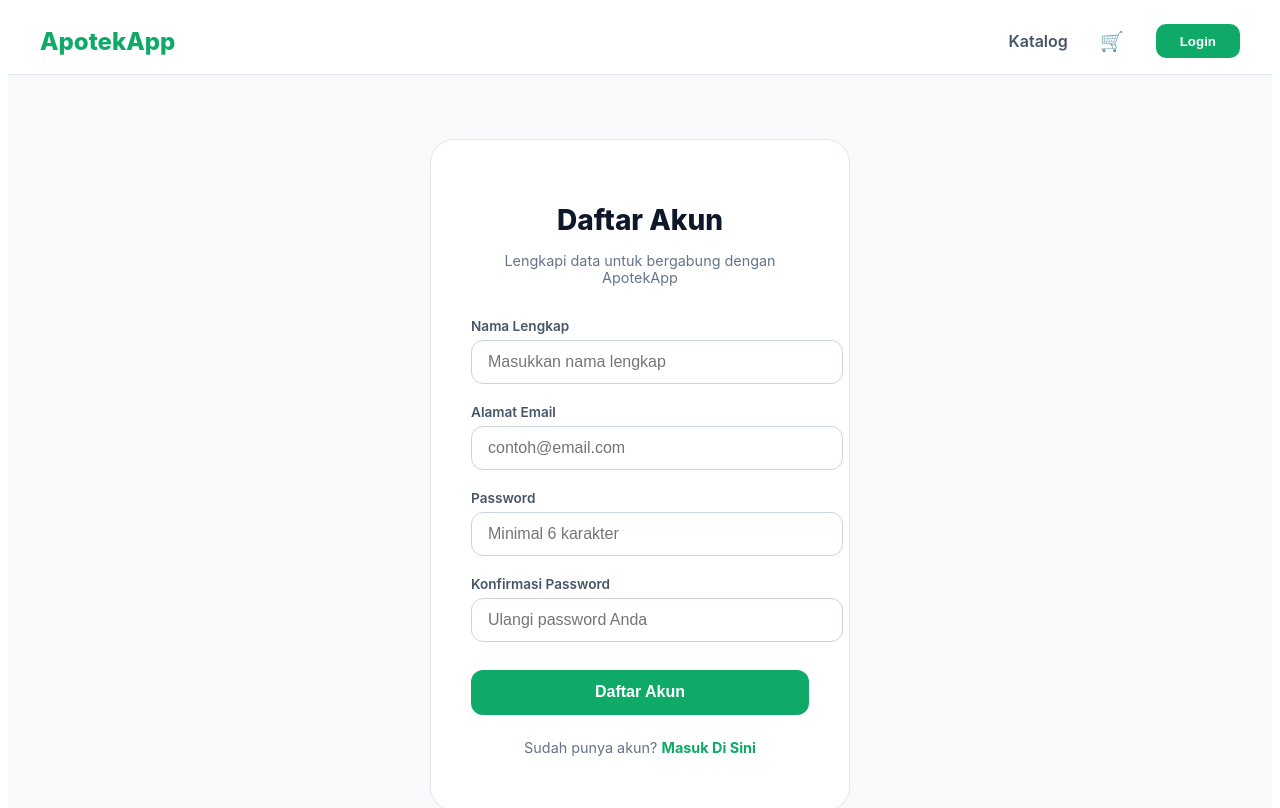
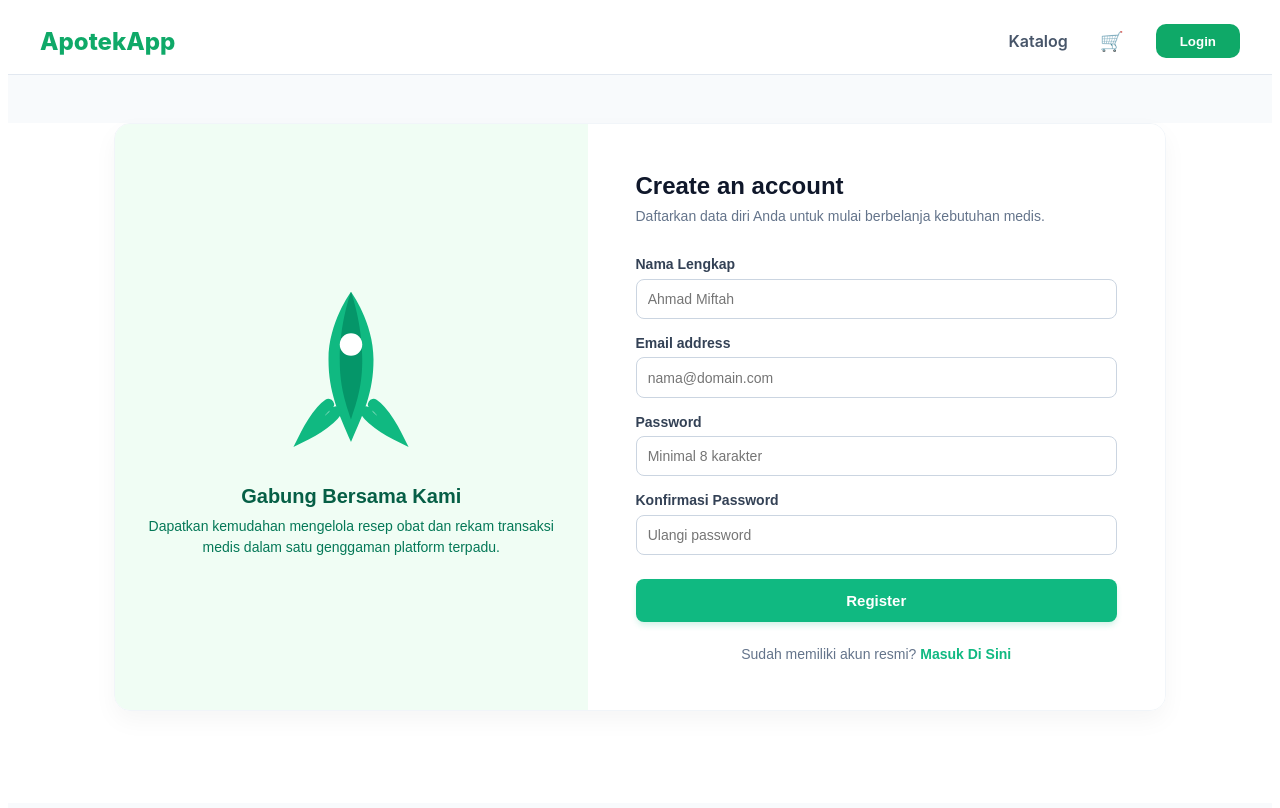
Before and after one commit to Mip-co/Project-Fullstack-CoreDev-Solution, a React app in the folder frontend/: page /register in a window 1280 px wide. Shown: the top 808 px of the page. Built offline with nearby package versions, Linux system fonts and the light colour scheme; the HTML template or start-up script is replaced by a standard one.

Commit message:
feat: integrate login register api

```diff
--- a/frontend/package.json
+++ b/frontend/package.json
@@ -12,7 +12,8 @@
   "dependencies": {
     "axios": "^1.17.0",
     "react": "^19.2.4",
-    "react-dom": "^19.2.4"
+    "react-dom": "^19.2.4",
+    "react-router-dom": "^7.18.0"
   },
   "devDependencies": {
     "@eslint/js": "^9.39.4",
--- a/frontend/src/pages/Login.jsx
+++ b/frontend/src/pages/Login.jsx
@@ -1,76 +1,140 @@
-import { useState } from "react";
+import React, { useState } from "react";
+import { useNavigate, Link } from "react-router-dom";
+import { loginUser } from "../utils/api/authApi"; //
 
-function Login({ onLoginSuccess, onViewChange }) {
-  const [formData, setFormData] = useState({
-    email: "",
-    password: ""
-  });
+function Login({ onLoginSuccess }) {
+  const navigate = useNavigate();
 
-  const handleInputChange = (e) => {
-    const { name, value } = e.target;
-    setFormData({ ...formData, [name]: value });
+  // STATE MANAGEMENT
+  const [email, setEmail] = useState("");
+  const [password, setPassword] = useState("");
+  const [errors, setErrors] = useState({});
+  const [apiError, setApiError] = useState("");
+  const [loading, setLoading] = useState(false);
+
+  const validateForm = () => {
+    let tempErrors = {};
+    if (!email.trim()) tempErrors.email = "Email address wajib diisi!";
+    if (!password) tempErrors.password = "Password wajib diisi!";
+    setErrors(tempErrors);
+    return Object.keys(tempErrors).length === 0;
   };
 
-  const handleSubmit = (e) => {
-    e.preventDefault(); // Mencegah reload halaman [cite: 1339]
+  const handleSubmit = async (e) => {
+    e.preventDefault();
+    setApiError("");
+    if (!validateForm()) return;
 
-    // Simulasi validasi dummy
-    if (formData.email === "mimi@klinik.com" && formData.password === "password123") {
-      alert("🎉 Login Dummy Berhasil! Selamat datang Kembali, Mimi.");
-      onLoginSuccess({ name: "Ahmad Miftahuddin (Mimi)", role: "CPO" });
-      onViewChange("katalog"); // Otomatis balik ke katalog setelah sukses login
-    } else {
-      alert("❌ Email atau Password salah!\n\nPetunjuk Dummy:\nEmail: mimi@klinik.com\nPassword: password123");
+    setLoading(true);
+    try {
+      const data = await loginUser(email, password);
+      if (data && data.token) {
+        // 1. Amankan JWT token ke localStorage kelompok
+        localStorage.setItem("token", data.token);
+
+        // 2. Kirim data user login ke state utama App.jsx
+        if (onLoginSuccess) {
+          onLoginSuccess(data.user || { email });
+        }
+
+        // 3. 🔑 FIX STRATEGI 2: Melempar navigasi ke akar '/' sekaligus memicu refresh state token di App.jsx
+        navigate("/");
+        window.location.reload();
+      }
+    } catch (error) {
+      const msg = error.response?.data?.message || "Login gagal, silakan periksa kembali akun Anda.";
+      setApiError(msg); //
+    } finally {
+      setLoading(false);
     }
   };
 
   return (
-    <div style={{ maxWidth: "420px", margin: "5rem auto", padding: "0 1.5rem" }}>
-      <div style={{ backgroundColor: "#ffffff", border: "1px solid #e2e8f0", padding: "2.5rem", borderRadius: "24px", boxShadow: "0 10px 15px -3px rgba(0,0,0,0.02)" }}>
-        <h2 style={{ fontSize: "1.75rem", fontWeight: "800", color: "#0f172a", marginBottom: "0.5rem", textAlign: "center" }}>Selamat Datang</h2>
-        <p style={{ color: "#64748b", fontSize: "0.9rem", textAlign: "center", marginBottom: "2rem" }}>Silakan masuk ke akun ApotekApp Anda</p>
+    <div style={{ display: "block", minHeight: "85vh", backgroundColor: "#ffffff", fontFamily: "sans-serif" }}>
+      {/* Container Utama Split Screen */}
+      <div style={{ display: "table", width: "100%", maxWidth: "1050px", margin: "3rem auto", boxShadow: "0 10px 25px rgba(0,0,0,0.04)", borderRadius: "16px", overflow: "hidden", border: "1px solid #f1f5f9" }}>
+        <div style={{ display: "table-row" }}>
 
-        <form onSubmit={handleSubmit} style={{ display: "flex", flexDirection: "column", gap: "1.25rem" }}>
-          <div>
-            <label style={{ display: "block", fontSize: "0.85rem", fontWeight: "600", color: "#475569", marginBottom: "6px" }}>Alamat Email</label>
+          {/* SISI KIRI: ILUSTRASI ROKET APOTEKNOW */}
+          <div style={{ display: "table-cell", width: "45%", backgroundColor: "#f0fdf4", verticalAlign: "middle", textAlign: "center", padding: "3rem 2rem" }}>
+            {/* SVG Roket Modern Minimalis */}
+            <svg width="180" height="180" viewBox="0 0 24 24" fill="none" xmlns="http://www.w3.org/2000/svg" style={{ marginBottom: "1.5rem" }}>
+              <path d="M12 2C12 2 15 6 15 11C15 15.42 13.66 18.16 12 22C10.34 18.16 9 15.42 9 11C9 6 12 2 12 2Z" fill="#10b981" />
+              <path d="M12 2C12 2 13.5 6 13.5 11C13.5 14.5 12.83 16.5 12 19C11.17 16.5 10.5 14.5 10.5 11C10.5 6 12 2 12 2Z" fill="#059669" />
+              <circle cx="12" cy="9" r="1.5" fill="#ffffff" />
+              <path d="M9 17C7.5 18 6 21 6 21C6 21 9 19.5 10 18" stroke="#10b981" strokeWidth="1.5" strokeLinecap="round" />
+              <path d="M15 17C16.5 18 18 21 18 21C18 21 15 19.5 14 18" stroke="#10b981" strokeWidth="1.5" strokeLinecap="round" />
+            </svg>
+            <h3 style={{ color: "#065f46", margin: "0 0 0.5rem 0", fontSize: "20px", fontWeight: "700" }}>Beli Obat Tanpa Antri</h3>
+            <p style={{ color: "#047857", margin: 0, fontSize: "14px", lineHeight: "1.5" }}>Akses cepat ke berbagai macam obat-obatan terpercaya langsung ke rumah Anda.</p>
+          </div>
+
+          {/* SISI KANAN: FORM ISIAN UTAMA */}
+          <div style={{ display: "table-cell", width: "55%", backgroundColor: "#ffffff", padding: "3.5rem 3rem", verticalAlign: "middle" }}>
+            <h2 style={{ margin: "0 0 0.5rem 0", color: "#0f172a", fontSize: "24px", fontWeight: "700" }}>Sign in to your account</h2>
+            <p style={{ color: "#64748b", margin: "0 0 2rem 0", fontSize: "14px" }}>Silakan masuk menggunakan akun terdaftar kelompok Anda.</p>
+
+            {/* CONDITIONAL RENDERING: Error dari Backend Server */}
+            {apiError && (
+              <div style={{ padding: "0.75rem 1rem", backgroundColor: "#fef2f2", color: "#b91c1c", borderRadius: "8px", marginBottom: "1.5rem", fontSize: "14px", border: "1px solid #fee2e2" }}>
+                ⚠️ {apiError}
+              </div>
+            )}
+
+            <form onSubmit={handleSubmit}>
+              <div style={{ marginBottom: "1.25rem" }}>
+                <label style={{ display: "block", marginBottom: "0.5rem", fontWeight: "600", color: "#334155", fontSize: "14px" }}>Email address</label>
                 <input
                   type="email"
-              name="email"
-              value={formData.email}
-              onChange={handleInputChange}
-              placeholder="mimi@klinik.com"
-              style={{ width: "100%", padding: "12px 16px", borderRadius: "12px", border: "1px solid #cbd5e1", fontSize: "1rem", outline: "none" }}
-              required
+                  value={email}
+                  onChange={(e) => setEmail(e.target.value)}
+                  style={{ width: "100%", padding: "0.75rem", borderRadius: "8px", border: errors.email ? "1px solid #ef4444" : "1px solid #cbd5e1", boxSizing: "border-box", fontSize: "15px", outline: "none" }}
+                  placeholder="info@klinik.com"
                 />
+                {errors.email && <p style={{ color: "#ef4444", fontSize: "12px", marginTop: "0.4rem", margin: 0 }}>{errors.email}</p>}
               </div>
 
-          <div>
-            <label style={{ display: "block", fontSize: "0.85rem", fontWeight: "600", color: "#475569", marginBottom: "6px" }}>Password</label>
+              <div style={{ marginBottom: "1.5rem" }}>
+                <div style={{ display: "table", width: "100%", marginBottom: "0.5rem" }}>
+                  <label style={{ display: "table-cell", fontWeight: "600", color: "#334155", fontSize: "14px" }}>Password</label>
+                  <span style={{ display: "table-cell", textAlign: "right", color: "#10b981", fontSize: "13px", fontWeight: "600", cursor: "pointer" }}>Forgot password?</span>
+                </div>
                 <input
                   type="password"
-              name="password"
-              value={formData.password}
-              onChange={handleInputChange}
+                  value={password}
+                  onChange={(e) => setPassword(e.target.value)}
+                  style={{ width: "100%", padding: "0.75rem", borderRadius: "8px", border: errors.password ? "1px solid #ef4444" : "1px solid #cbd5e1", boxSizing: "border-box", fontSize: "15px", outline: "none" }}
                   placeholder="••••••••"
-              style={{ width: "100%", padding: "12px 16px", borderRadius: "12px", border: "1px solid #cbd5e1", fontSize: "1rem", outline: "none" }}
-              required
                 />
+                {errors.password && <p style={{ color: "#ef4444", fontSize: "12px", marginTop: "0.4rem", margin: 0 }}>{errors.password}</p>}
+              </div>
+
+              {/* Checkbox Remember Me */}
+              <div style={{ marginBottom: "1.5rem" }}>
+                <label style={{ display: "inline-flex", alignItems: "center", cursor: "pointer", fontSize: "14px", color: "#475569" }}>
+                  <input type="checkbox" style={{ marginRight: "0.5rem", width: "16px", height: "16px", accentColor: "#10b981" }} />
+                  Remember me
+                </label>
               </div>
 
               <button
                 type="submit"
-            style={{ width: "100%", backgroundColor: "#0fa968", color: "#ffffff", border: "none", padding: "0.85rem", borderRadius: "12px", fontSize: "1rem", fontWeight: "700", cursor: "pointer", marginTop: "0.5rem", transition: "background 0.2s" }}
+                disabled={loading}
+                style={{ width: "100%", padding: "0.8rem", backgroundColor: loading ? "#94a3b8" : "#10b981", color: "#fff", border: "none", borderRadius: "8px", fontWeight: "600", cursor: loading ? "not-allowed" : "pointer", fontSize: "15px", transition: "0.2s", boxShadow: "0 4px 6px -1px rgba(16, 185, 129, 0.2)" }}
               >
-            Masuk Akun
+                {loading ? "Signing in..." : "Sign in"}
               </button>
             </form>
 
-        <p style={{ fontSize: "0.9rem", color: "#64748b", textAlign: "center", marginTop: "1.5rem" }}>
-          Belum punya akun?{" "}
-          <span onClick={() => onViewChange("register")} style={{ color: "#0fa968", fontWeight: "700", cursor: "pointer" }}>
-            Daftar Sekarang
-          </span>
-        </p>
+            <div style={{ textAlign: "center", marginTop: "2rem", fontSize: "14px", color: "#64748b" }}>
+              Belum punya akun resmi?{" "}
+              <Link to="/register" style={{ color: "#10b981", fontWeight: "600", textDecoration: "none" }}>
+                Daftar Akun Baru
+              </Link>
+            </div>
+          </div>
+
+        </div>
       </div>
     </div>
   );
--- a/frontend/src/pages/Register.jsx
+++ b/frontend/src/pages/Register.jsx
@@ -1,103 +1,151 @@
-import { useState } from "react";
+import React, { useState } from "react";
+import { useNavigate, Link } from "react-router-dom";
+import { registerUser } from "../utils/api/authApi"; //
 
-function Register({ onViewChange }) {
-  const [formData, setFormData] = useState({
-    name: "",
-    email: "",
-    password: "",
-    confirmPassword: ""
-  });
+function Register() {
+  const navigate = useNavigate();
 
-  const handleInputChange = (e) => {
-    const { name, value } = e.target;
-    setFormData({ ...formData, [name]: value });
+  // STATE MANAGEMENT
+  const [name, setName] = useState("");
+  const [email, setEmail] = useState("");
+  const [password, setPassword] = useState("");
+  const [confirmPassword, setConfirmPassword] = useState("");
+
+  const [errors, setErrors] = useState({});
+  const [apiError, setApiError] = useState("");
+  const [successMsg, setSuccessMsg] = useState("");
+  const [loading, setLoading] = useState(false);
+
+  const validateForm = () => {
+    let tempErrors = {};
+    if (!name.trim()) tempErrors.name = "Nama lengkap wajib diisi!";
+    if (!email.trim()) tempErrors.email = "Email address wajib diisi!";
+    if (!password) tempErrors.password = "Password baru wajib diisi!";
+    if (!confirmPassword) {
+      tempErrors.confirmPassword = "Konfirmasi password wajib diisi!";
+    } else if (password !== confirmPassword) {
+      tempErrors.confirmPassword = "Konfirmasi password tidak cocok!"; //
+    }
+    setErrors(tempErrors);
+    return Object.keys(tempErrors).length === 0;
   };
 
-  const handleSubmit = (e) => {
-    e.preventDefault(); // Mencegah reload halaman [cite: 1339]
+  const handleSubmit = async (e) => {
+    e.preventDefault();
+    setApiError("");
+    setSuccessMsg("");
+    if (!validateForm()) return;
 
-    if (formData.password !== formData.confirmPassword) {
-      alert("❌ Konfirmasi password tidak cocok!");
-      return;
+    setLoading(true);
+    try {
+      await registerUser({ name, email, password, password_confirmation: confirmPassword });
+      setSuccessMsg("🎉 Pendaftaran berhasil! Mengalihkan ke halaman login...");
+      setTimeout(() => {
+        navigate("/login"); //
+      }, 2000);
+    } catch (error) {
+      const msg = error.response?.data?.message || "Registrasi gagal, silakan periksa kelengkapan data.";
+      setApiError(msg); //
+    } finally {
+      setLoading(false);
     }
-
-    alert(`🎉 Akun dummy untuk "${formData.name}" berhasil dibuat!\nSilakan login menggunakan email tersebut.`);
-    onViewChange("login"); // Arahkan ke halaman login setelah daftar
   };
 
   return (
-    <div style={{ maxWidth: "420px", margin: "4rem auto", padding: "0 1.5rem" }}>
-      <div style={{ backgroundColor: "#ffffff", border: "1px solid #e2e8f0", padding: "2.5rem", borderRadius: "24px", boxShadow: "0 10px 15px -3px rgba(0,0,0,0.02)" }}>
-        <h2 style={{ fontSize: "1.75rem", fontWeight: "800", color: "#0f172a", marginBottom: "0.5rem", textAlign: "center" }}>Daftar Akun</h2>
-        <p style={{ color: "#64748b", fontSize: "0.9rem", textAlign: "center", marginBottom: "2rem" }}>Lengkapi data untuk bergabung dengan ApotekApp</p>
+    <div style={{ display: "block", minHeight: "85vh", backgroundColor: "#ffffff", fontFamily: "sans-serif" }}>
+      {/* Container Utama Split Screen */}
+      <div style={{ display: "table", width: "100%", maxWidth: "1050px", margin: "3rem auto", boxShadow: "0 10px 25px rgba(0,0,0,0.04)", borderRadius: "16px", overflow: "hidden", border: "1px solid #f1f5f9" }}>
+        <div style={{ display: "table-row" }}>
 
-        <form onSubmit={handleSubmit} style={{ display: "flex", flexDirection: "column", gap: "1.25rem" }}>
-          <div>
-            <label style={{ display: "block", fontSize: "0.85rem", fontWeight: "600", color: "#475569", marginBottom: "6px" }}>Nama Lengkap</label>
+          {/* SISI KIRI: ILUSTRASI ROKET APOTEKNOW */}
+          <div style={{ display: "table-cell", width: "45%", backgroundColor: "#f0fdf4", verticalAlign: "middle", textAlign: "center", padding: "3rem 2rem" }}>
+            <svg width="180" height="180" viewBox="0 0 24 24" fill="none" xmlns="http://www.w3.org/2000/svg" style={{ marginBottom: "1.5rem" }}>
+              <path d="M12 2C12 2 15 6 15 11C15 15.42 13.66 18.16 12 22C10.34 18.16 9 15.42 9 11C9 6 12 2 12 2Z" fill="#10b981" />
+              <path d="M12 2C12 2 13.5 6 13.5 11C13.5 14.5 12.83 16.5 12 19C11.17 16.5 10.5 14.5 10.5 11C10.5 6 12 2 12 2Z" fill="#059669" />
+              <circle cx="12" cy="9" r="1.5" fill="#ffffff" />
+              <path d="M9 17C7.5 18 6 21 6 21C6 21 9 19.5 10 18" stroke="#10b981" strokeWidth="1.5" strokeLinecap="round" />
+              <path d="M15 17C16.5 18 18 21 18 21C18 21 15 19.5 14 18" stroke="#10b981" strokeWidth="1.5" strokeLinecap="round" />
+            </svg>
+            <h3 style={{ color: "#065f46", margin: "0 0 0.5rem 0", fontSize: "20px", fontWeight: "700" }}>Gabung Bersama Kami</h3>
+            <p style={{ color: "#047857", margin: 0, fontSize: "14px", lineHeight: "1.5" }}>Dapatkan kemudahan mengelola resep obat dan rekam transaksi medis dalam satu genggaman platform terpadu.</p>
+          </div>
+
+          {/* SISI KANAN: FORM ISIAN UTAMA */}
+          <div style={{ display: "table-cell", width: "55%", backgroundColor: "#ffffff", padding: "3rem 3rem", verticalAlign: "middle" }}>
+            <h2 style={{ margin: "0 0 0.5rem 0", color: "#0f172a", fontSize: "24px", fontWeight: "700" }}>Create an account</h2>
+            <p style={{ color: "#64748b", margin: "0 0 2rem 0", fontSize: "14px" }}>Daftarkan data diri Anda untuk mulai berbelanja kebutuhan medis.</p>
+
+            {/* CONDITIONAL RENDERING: Alert Status Server */}
+            {apiError && <div style={{ padding: "0.75rem 1rem", backgroundColor: "#fef2f2", color: "#b91c1c", borderRadius: "8px", marginBottom: "1.5rem", fontSize: "14px", border: "1px solid #fee2e2" }}>⚠️ {apiError}</div>}
+            {successMsg && <div style={{ padding: "0.75rem 1rem", backgroundColor: "#ecfdf5", color: "#047857", borderRadius: "8px", marginBottom: "1.5rem", fontSize: "14px", fontWeight: "500", border: "1px solid #d1fae5" }}>{successMsg}</div>}
+
+            <form onSubmit={handleSubmit}>
+              <div style={{ marginBottom: "1rem" }}>
+                <label style={{ display: "block", marginBottom: "0.4rem", fontWeight: "600", color: "#334155", fontSize: "14px" }}>Nama Lengkap</label>
                 <input
                   type="text"
-              name="name"
-              value={formData.name}
-              onChange={handleInputChange}
-              placeholder="Masukkan nama lengkap"
-              style={{ width: "100%", padding: "12px 16px", borderRadius: "12px", border: "1px solid #cbd5e1", fontSize: "1rem", outline: "none" }}
-              required
+                  value={name}
+                  onChange={(e) => setName(e.target.value)}
+                  style={{ width: "100%", padding: "0.7rem", borderRadius: "8px", border: errors.name ? "1px solid #ef4444" : "1px solid #cbd5e1", boxSizing: "border-box", fontSize: "14px", outline: "none" }}
+                  placeholder="Ahmad Miftah"
                 />
+                {errors.name && <p style={{ color: "#ef4444", fontSize: "12px", marginTop: "0.3rem", margin: 0 }}>{errors.name}</p>}
               </div>
 
-          <div>
-            <label style={{ display: "block", fontSize: "0.85rem", fontWeight: "600", color: "#475569", marginBottom: "6px" }}>Alamat Email</label>
+              <div style={{ marginBottom: "1rem" }}>
+                <label style={{ display: "block", marginBottom: "0.4rem", fontWeight: "600", color: "#334155", fontSize: "14px" }}>Email address</label>
                 <input
                   type="email"
-              name="email"
-              value={formData.email}
-              onChange={handleInputChange}
-              placeholder="contoh@email.com"
-              style={{ width: "100%", padding: "12px 16px", borderRadius: "12px", border: "1px solid #cbd5e1", fontSize: "1rem", outline: "none" }}
-              required
+                  value={email}
+                  onChange={(e) => setEmail(e.target.value)}
+                  style={{ width: "100%", padding: "0.7rem", borderRadius: "8px", border: errors.email ? "1px solid #ef4444" : "1px solid #cbd5e1", boxSizing: "border-box", fontSize: "14px", outline: "none" }}
+                  placeholder="nama@domain.com"
                 />
+                {errors.email && <p style={{ color: "#ef4444", fontSize: "12px", marginTop: "0.3rem", margin: 0 }}>{errors.email}</p>}
               </div>
 
-          <div>
-            <label style={{ display: "block", fontSize: "0.85rem", fontWeight: "600", color: "#475569", marginBottom: "6px" }}>Password</label>
+              <div style={{ marginBottom: "1rem" }}>
+                <label style={{ display: "block", marginBottom: "0.4rem", fontWeight: "600", color: "#334155", fontSize: "14px" }}>Password</label>
                 <input
                   type="password"
-              name="password"
-              value={formData.password}
-              onChange={handleInputChange}
-              placeholder="Minimal 6 karakter"
-              style={{ width: "100%", padding: "12px 16px", borderRadius: "12px", border: "1px solid #cbd5e1", fontSize: "1rem", outline: "none" }}
-              required
+                  value={password}
+                  onChange={(e) => setPassword(e.target.value)}
+                  style={{ width: "100%", padding: "0.7rem", borderRadius: "8px", border: errors.password ? "1px solid #ef4444" : "1px solid #cbd5e1", boxSizing: "border-box", fontSize: "14px", outline: "none" }}
+                  placeholder="Minimal 8 karakter"
                 />
+                {errors.password && <p style={{ color: "#ef4444", fontSize: "12px", marginTop: "0.3rem", margin: 0 }}>{errors.password}</p>}
               </div>
 
-          <div>
-            <label style={{ display: "block", fontSize: "0.85rem", fontWeight: "600", color: "#475569", marginBottom: "6px" }}>Konfirmasi Password</label>
+              <div style={{ marginBottom: "1.5rem" }}>
+                <label style={{ display: "block", marginBottom: "0.4rem", fontWeight: "600", color: "#334155", fontSize: "14px" }}>Konfirmasi Password</label>
                 <input
                   type="password"
-              name="confirmPassword"
-              value={formData.confirmPassword}
-              onChange={handleInputChange}
-              placeholder="Ulangi password Anda"
-              style={{ width: "100%", padding: "12px 16px", borderRadius: "12px", border: "1px solid #cbd5e1", fontSize: "1rem", outline: "none" }}
-              required
+                  value={confirmPassword}
+                  onChange={(e) => setConfirmPassword(e.target.value)}
+                  style={{ width: "100%", padding: "0.7rem", borderRadius: "8px", border: errors.confirmPassword ? "1px solid #ef4444" : "1px solid #cbd5e1", boxSizing: "border-box", fontSize: "14px", outline: "none" }}
+                  placeholder="Ulangi password"
                 />
+                {errors.confirmPassword && <p style={{ color: "#ef4444", fontSize: "12px", marginTop: "0.3rem", margin: 0 }}>{errors.confirmPassword}</p>}
               </div>
 
               <button
                 type="submit"
-            style={{ width: "100%", backgroundColor: "#0fa968", color: "#ffffff", border: "none", padding: "0.85rem", borderRadius: "12px", fontSize: "1rem", fontWeight: "700", cursor: "pointer", marginTop: "0.5rem" }}
+                disabled={loading}
+                style={{ width: "100%", padding: "0.8rem", backgroundColor: loading ? "#94a3b8" : "#10b981", color: "#fff", border: "none", borderRadius: "8px", fontWeight: "600", cursor: loading ? "not-allowed" : "pointer", fontSize: "15px", transition: "0.2s", boxShadow: "0 4px 6px -1px rgba(16, 185, 129, 0.2)" }}
               >
-            Daftar Akun
+                {loading ? "Registering Account..." : "Register"}
               </button>
             </form>
 
-        <p style={{ fontSize: "0.9rem", color: "#64748b", textAlign: "center", marginTop: "1.5rem" }}>
-          Sudah punya akun?{" "}
-          <span onClick={() => onViewChange("login")} style={{ color: "#0fa968", fontWeight: "700", cursor: "pointer" }}>
+            <div style={{ textAlign: "center", marginTop: "1.5rem", fontSize: "14px", color: "#64748b" }}>
+              Sudah memiliki akun resmi?{" "}
+              <Link to="/login" style={{ color: "#10b981", fontWeight: "600", textDecoration: "none" }}>
                 Masuk Di Sini
-          </span>
-        </p>
+              </Link>
+            </div>
+          </div>
+
+        </div>
       </div>
     </div>
   );
--- /dev/null
+++ b/frontend/src/utils/api/authApi.js
@@ -0,0 +1,17 @@
+import http from "./http";
+
+/**
+ * Service API Autentikasi Kelompok ApotekApp
+ * Menggunakan instance Axios 'http' yang sudah terkonfigurasi
+ */
+
+export const loginUser = async (email, password) => {
+  const response = await http.post("/login", { email, password });
+  return response.data; // Menghasilkan token dan data user dari Express.js
+};
+
+export const registerUser = async (userData) => {
+  // userData berisi objek: { name, email, password, password_confirmation }
+  const response = await http.post("/register", userData);
+  return response.data;
+};
```
Also changed, not shown: frontend/src/App.jsx (+3 -4 lines), 2 other files (tests, documents, lock files or other folders). Lines whose indentation alone changed are shown as unchanged.
